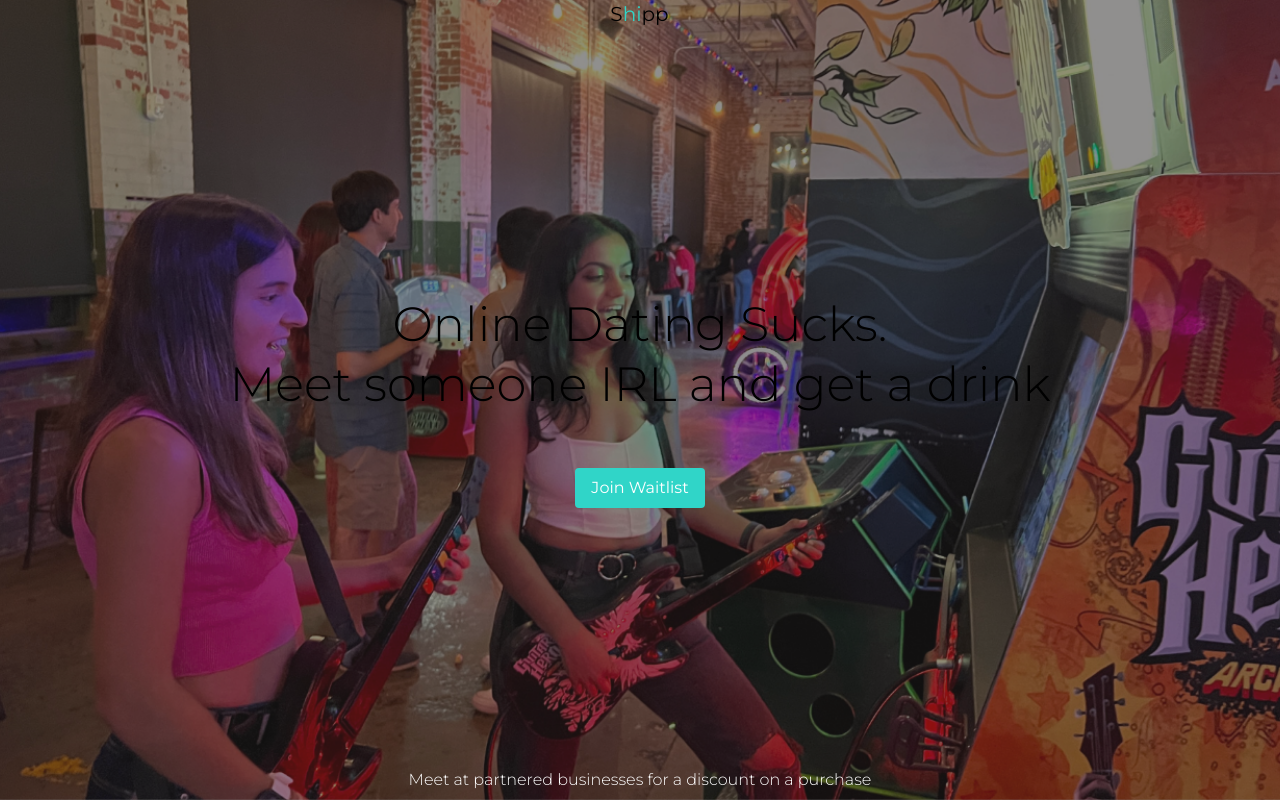
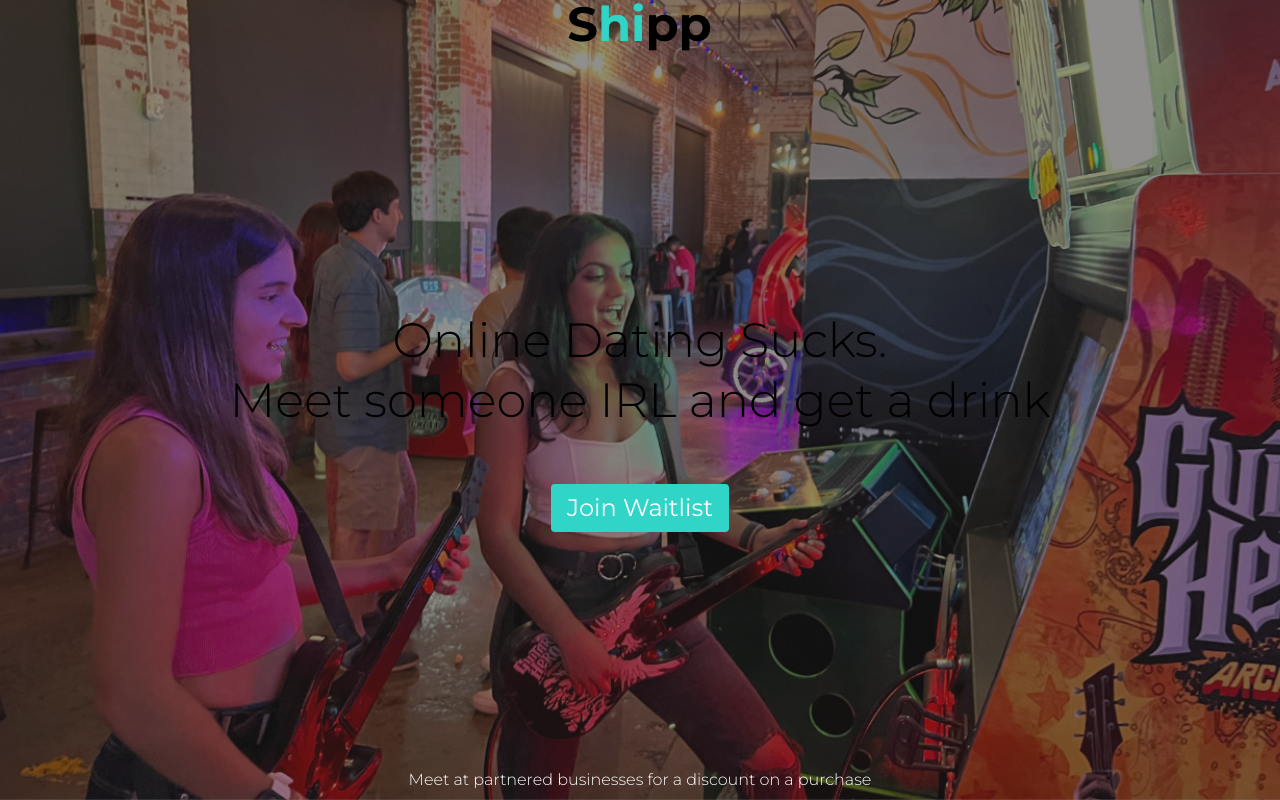
Before and after one commit to mamascor/Shipp, a Next.js app: page / in a window 1280 px wide. Built offline with nearby package versions, Linux system fonts and the light colour scheme.

Commit message:
first commit

```diff
--- a/src/app/dating/layout.tsx
+++ b/src/app/dating/layout.tsx
@@ -21,7 +21,7 @@ const Layout = ({ children }: { children: React.ReactNode }) => {
       />
       <div className="absolute h-screen  w-full text-center">
         <header className="flex justify-center bg-transparent">
-          <h1 className="text-xl">
+          <h1 className="text-5xl font-bold">
             S<span className="text-[#30d5c8]">hi</span>pp
           </h1>
 
--- a/src/app/dating/share/page.tsx
+++ b/src/app/dating/share/page.tsx
@@ -1,15 +1,11 @@
 "use client";
 import Image from "next/image";
-import { Twitter, MessageSquare , FacebookIcon, Mail} from "lucide-react";
+import { Twitter, MessageSquare, FacebookIcon, Mail } from "lucide-react";
 import React from "react";
 
 import { useSearchParams } from "next/navigation";
 
-import {
-  EmailShareButton,
-  FacebookShareButton,
-
-} from "react-share";
+import { EmailShareButton, FacebookShareButton } from "react-share";
 import { Button } from "@/components/ui/button";
 import { useToast } from "@/components/ui/use-toast";
 
@@ -28,26 +24,26 @@ export default function Share() {
 
   console.log(size);
 
-
-
   const link = id ? `http://www.joinshipp.com?id=${id}` : "www.joinshipp.com";
 
   const fb_url = `https://www.facebook.com/sharer/sharer.php?u=http%3A%2F%2Flocalhost:3000?id=${id}`;
 
+  const twitterText =
+    "Hey! This new dating app solves your frustrations 👀. You should sign up for early access!";
+  const twitterLink = `https://twitter.com/intent/tweet?text=${encodeURIComponent(twitterText)} %0A${link}`;
+
   //make a variable for the link to share if id is not return one otherwise return the default link
-  const twitterLink = `https://twitter.com/intent/tweet?text=Hey!%20This%20new%20dating%20app%20solves%20your%20frustrations%20👀.%0AYou%20should%20signup%20for%20early%20access%20at%0A%0A${link}`;
 
   const copyToClipboard = () => {
     navigator.clipboard.writeText(link);
+
     toast({
       title: "Copied to clipboard",
       description: "Share with your friends",
     });
+  };
 
-  }
-
-
- if(isShareOpen || !size) {
+  if (isShareOpen || !size) {
     return (
       <>
         <h1 className="text-2xl md:text-5xl font-light">
@@ -90,7 +86,7 @@ export default function Share() {
         </div>
       </>
     );
- } else if(size) {
+  } else if (size) {
     return (
       <>
         <div className="space-y-10">
@@ -114,13 +110,15 @@ export default function Share() {
             First 1,000 will get invited to exclusive launch event.
           </h1>
 
-         <h1 className="font-bold text-xl">First 50 will be invited for early access event in October</h1>
+          <h1 className="font-bold text-xl">
+            First 50 will be invited for early access event in October
+          </h1>
 
           <Button
             onClick={() => {
               setIsShareOpen(true);
             }}
-           className="bg-[#30d5c8] hover:bg-[#30d5c8]/50 text-white mt-6 hover:text-black"
+            className="bg-[#30d5c8] text-2xl hover:bg-[#30d5c8]/50 text-white mt-6 hover:text-black"
           >
             Bump me up in line
           </Button>
--- a/src/app/page.tsx
+++ b/src/app/page.tsx
@@ -111,7 +111,7 @@ export default function Home() {
       />
       <div className="absolute h-screen  w-full text-center">
         <header className="flex justify-center bg-transparent">
-          <h1 className="text-xl">
+          <h1 className="text-5xl font-bold">
             S<span className="text-[#30d5c8]">hi</span>pp
           </h1>
           <Separator orientation="vertical" />
@@ -127,7 +127,7 @@ export default function Home() {
 
           <AlertDialog>
             <AlertDialogTrigger>
-              <h1 className="bg-[#30d5c8] text-white px-4 py-2 rounded m-12">
+              <h1 className="bg-[#30d5c8] text-2xl text-white  px-4 py-2 rounded m-12">
                 Join Waitlist
               </h1>
             </AlertDialogTrigger>
```
Lines whose indentation alone changed are shown as unchanged.
